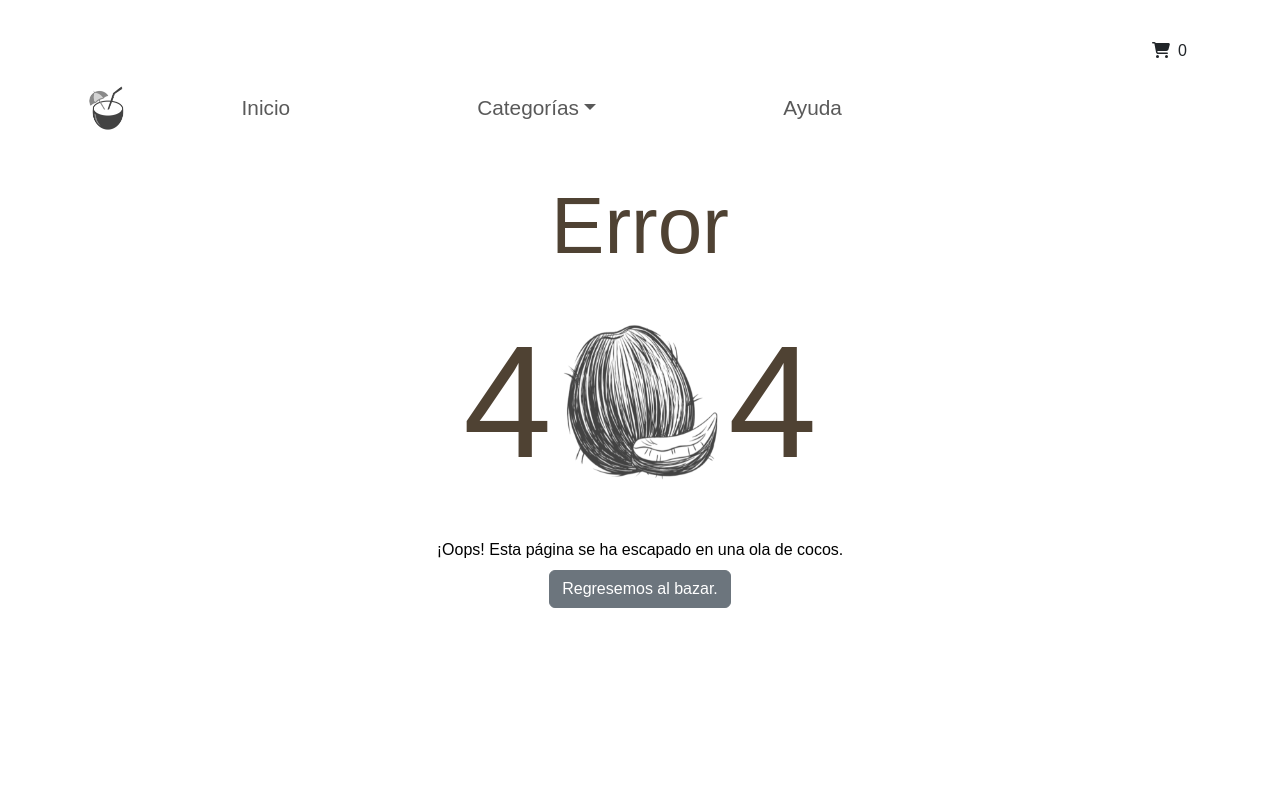
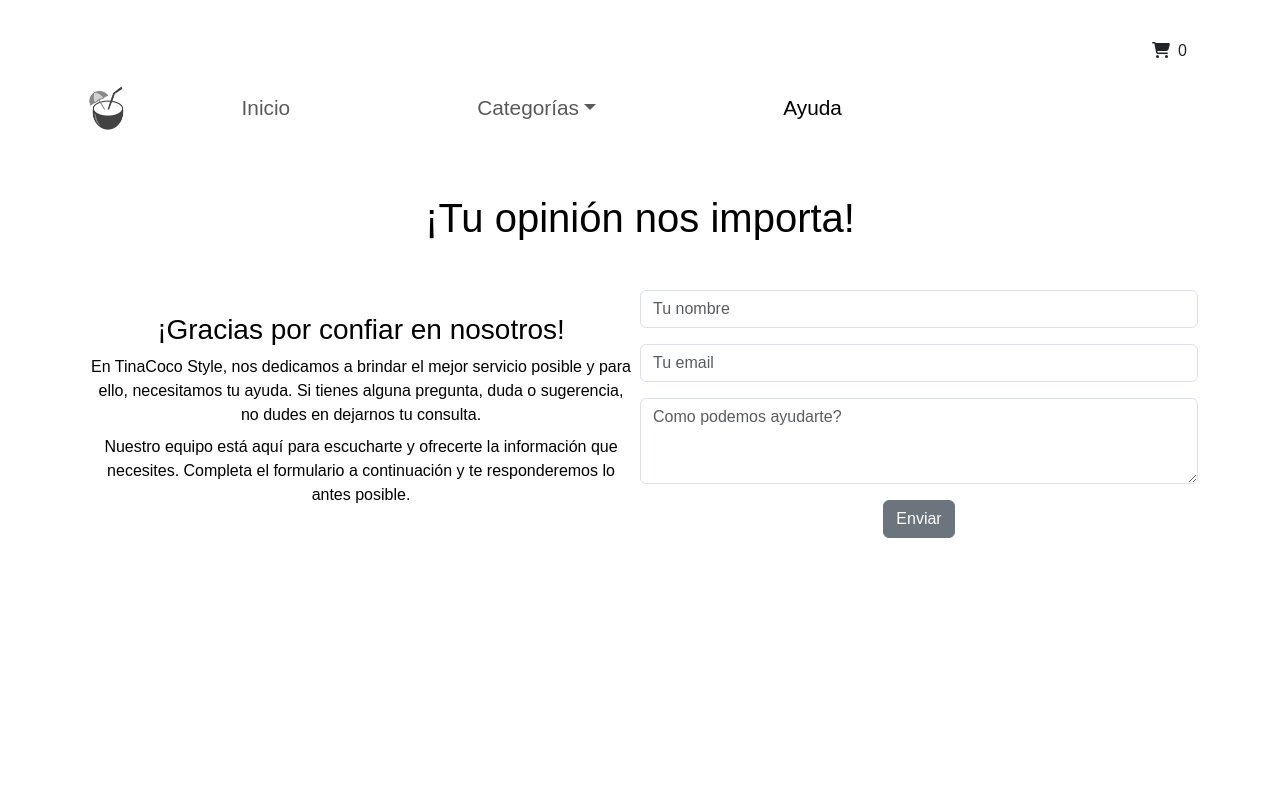
Before and after one commit to Mariangeles-2/TinaCocoStyle, a React (Vite) app: page /help in a window 1280 px wide. Shown: the top 800 px of the page. Built offline with nearby package versions, Linux system fonts and the light colour scheme; no server answers; the database is empty.

Commit message:
Agregado de ajustes finales

```diff
--- a/src/App.jsx
+++ b/src/App.jsx
@@ -13,9 +13,9 @@ import { BrowserRouter, Routes, Route } from "react-router-dom";
 //Importa componente Footer
 import { TcsFooter } from "./components/TcsFooter";
 //Importa componentes de las páginas
-import { Inicio } from "./view/Inicio.jsx";
-import { DetalleDeArticulo } from "./view/DetalleDeArticulo.jsx";
-import { Ayuda } from "./view/Ayuda.jsx";
+import { Home } from "./view/Home.jsx";
+import { ArticleDetail } from "./view/ArticleDetail.jsx";
+import { Help } from "./view/Help.jsx";
 import { Error404 } from "./view/Error404.jsx";
 import { CartContextProvider } from "./contexts/providers/CartContextProvider.jsx";
 import { CartView } from "./view/CartView.jsx";
@@ -28,10 +28,10 @@ function App() {
           <NavBar />
           <div className="d-flex flex-column min-vh-100">
             <Routes>
-              <Route path="/" element={<Inicio />} />
-              <Route path="/products/:id" element={<DetalleDeArticulo />} />
-              <Route path="/categorias/:categoriaId" element={<Inicio />} />
-              <Route path="/ayuda" element={<Ayuda />} />
+              <Route path="/" element={<Home />} />
+              <Route path="/products/:id" element={<ArticleDetail />} />
+              <Route path="/categorias/:categoriaId" element={<Home />} />
+              <Route path="/help" element={<Help />} />
               <Route path="/carrito" element={<CartView />} />
               <Route path="*" element={<Error404 />} />
             </Routes>
--- a/src/components/NavBar.jsx
+++ b/src/components/NavBar.jsx
@@ -48,7 +48,7 @@ export const NavBar = () => (
                 Aire Libre
               </NavDropdown.Item>
             </NavDropdown>
-            <Nav.Link as={NavLink} to="/ayuda" className="nav-title">
+            <Nav.Link as={NavLink} to="/help" className="nav-title">
               Ayuda
             </Nav.Link>
           </Nav>
--- a/src/view/DetalleDeArticulo.jsx
+++ b/src/view/ArticleDetail.jsx
@@ -14,7 +14,7 @@ import { getImageURL } from "../utils/getImageURL";
 //Importa contexto
 import { CartContext } from "../contexts/CartContext";
 
-export const DetalleDeArticulo = () => {
+export const ArticleDetail = () => {
   const { addToCart } = useContext(CartContext);
   const [articulo, setArticulo] = useState(null);
   const { id } = useParams();
--- a/src/view/Ayuda.jsx
+++ b/src/view/Help.jsx
@@ -3,7 +3,7 @@ import { Container } from "react-bootstrap";
 //Importa componente
 import { ContactForm } from "../components/ContactForm";
 
-export const Ayuda = () => {
+export const Help = () => {
   return (
     <Container className="ontainer-fluid my-5">
       <h2 className="display-6 text-center mb-5">¡Tu opinión nos importa!</h2>
--- a/src/view/Inicio.jsx
+++ b/src/view/Home.jsx
@@ -13,7 +13,7 @@ const categories = {
   "aire-libre": "Aire Libre",
 };
 
-export const Inicio = () => {
+export const Home = () => {
   const [articulos, setArticulos] = useState([]);
   const [loading, setLoading] = useState(true);
   const { categoriaId } = useParams();
```
Also changed, not shown: 1 other file (tests, documents, lock files or other folders).
